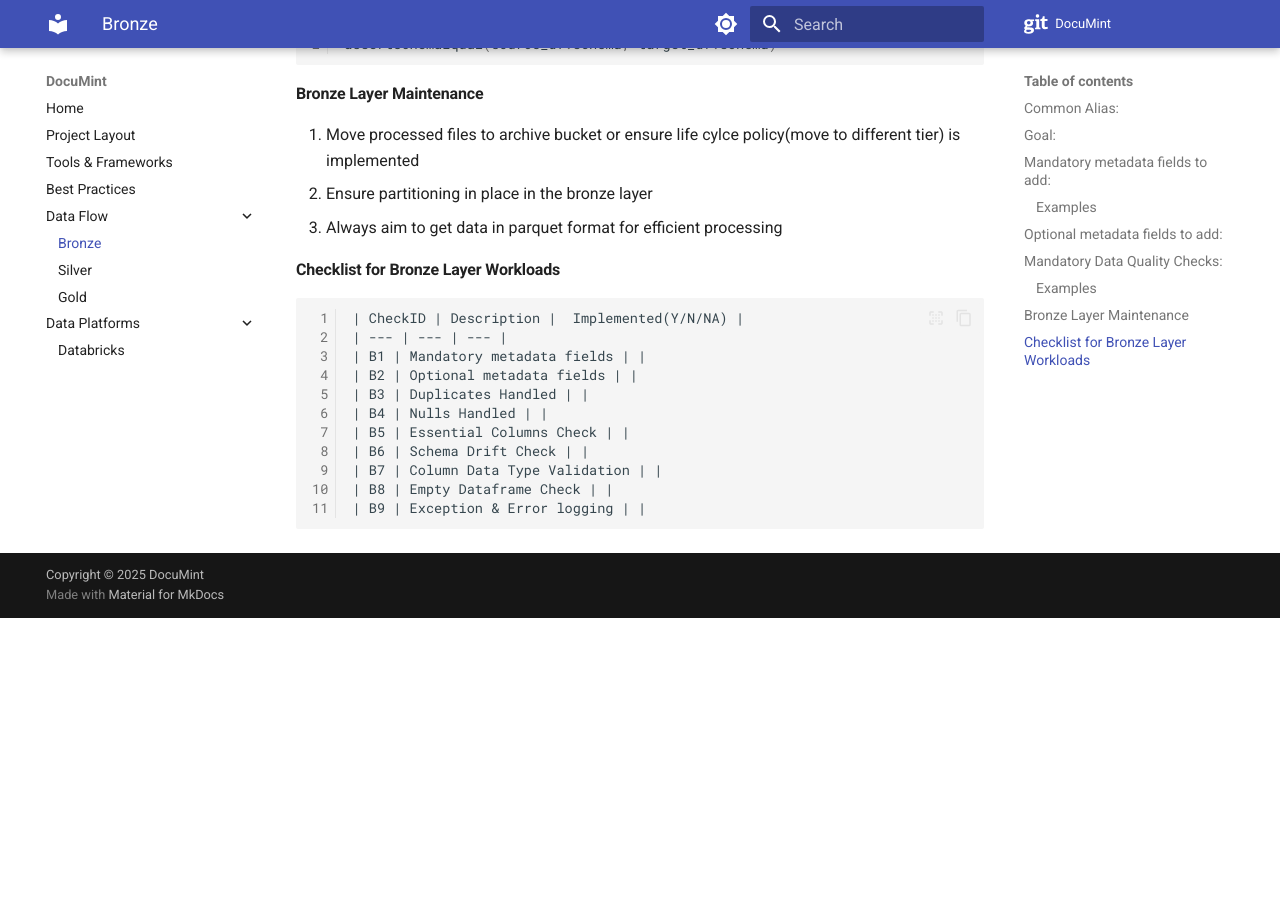
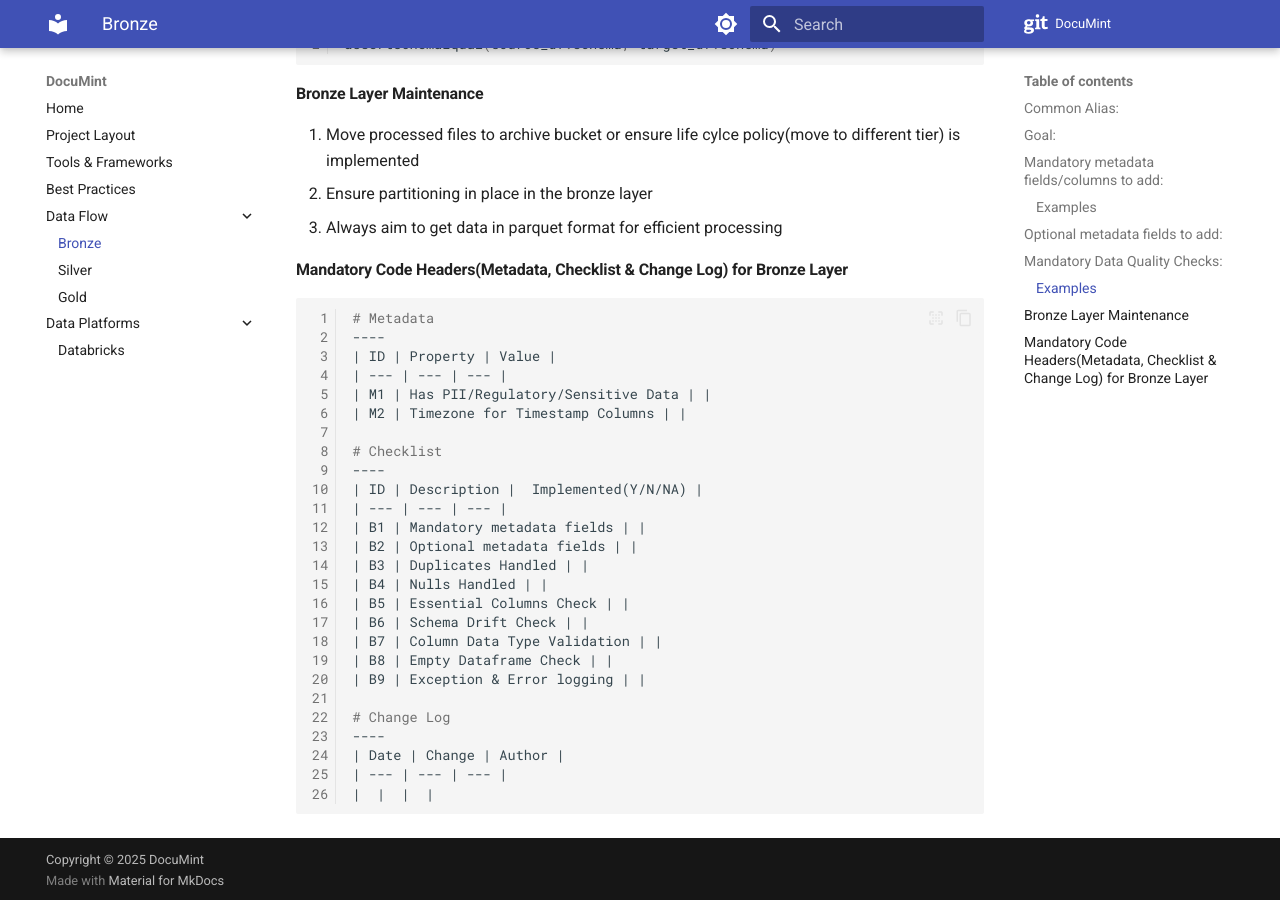
Before and after one commit to g-kannan/documint, an MkDocs documentation site: the page built from docs/03_DataLayers/02_Bronze/Bronze.md, in a window 1280 px wide and 900 px high, scrolled down 1182 px. Built offline with MkDocs 1.6.1 and Material for MkDocs 9.7.7, drawn with Linux system fonts in a browser that asks for light colours; comment, search, counter and statistics services are not loaded; before the commit the page ends 1800 px from its top, so only the background shows below that; some of the changed text lies outside the part shown.

Commit message:
Enhance documentation for Bronze layer: update mandatory metadata fields, add checklist and change log sections, and improve formatting. Update Databricks documentation with observability tasks and data tests flowchart. Modify mkdocs configuration to support mermaid diagrams and ensure proper plugin integration. Add new Observability documentation file.

````diff
--- a/docs/03_DataLayers/02_Bronze/Bronze.md
+++ b/docs/03_DataLayers/02_Bronze/Bronze.md
@@ -4,7 +4,7 @@ Landing Zone, Ingestion Layer, Staging Layer
 #### Goal:
 The Bronze layer is where we land all the data from external source systems. The table structures in this layer correspond to the source system table structures "as-is," along with any additional metadata columns that capture the load date/time, process ID, etc. The focus in this layer is quick Change Data Capture and the ability to provide an historical archive of source (cold storage), data lineage, auditability, reprocessing if needed without rereading the data from the source system.
 
-#### Mandatory metadata fields to add:
+#### Mandatory metadata fields/columns to add:
 
 1. Load Timestamp with timezone
 2. Type of update(insert,update,delete for CDC)
@@ -73,10 +73,19 @@ The Bronze layer is where we land all the data from external source systems. The
 2. Ensure partitioning in place in the bronze layer
 3. Always aim to get data in parquet format for efficient processing
 
+#### Mandatory Code Headers(Metadata, Checklist & Change Log) for Bronze Layer
 
-#### Checklist for Bronze Layer Workloads
-```
-| CheckID | Description |  Implemented(Y/N/NA) |
+``` markdown
+# Metadata
+----
+| ID | Property | Value |
+| --- | --- | --- |
+| M1 | Has PII/Regulatory/Sensitive Data | |
+| M2 | Timezone for Timestamp Columns | |
+
+# Checklist
+----
+| ID | Description |  Implemented(Y/N/NA) |
 | --- | --- | --- |
 | B1 | Mandatory metadata fields | |
 | B2 | Optional metadata fields | |
@@ -87,4 +96,10 @@ The Bronze layer is where we land all the data from external source systems. The
 | B7 | Column Data Type Validation | |
 | B8 | Empty Dataframe Check | |
 | B9 | Exception & Error logging | |
+
+# Change Log
+----
+| Date | Change | Author |
+| --- | --- | --- |
+|  |  |  |
 ```
--- a/mkdocs.yml
+++ b/mkdocs.yml
@@ -13,7 +13,11 @@ markdown_extensions:
       line_spans: true
   - pymdownx.inlinehilite
   - pymdownx.snippets
-  - pymdownx.superfences
+  - pymdownx.superfences:
+      custom_fences:
+        - name: mermaid
+          class: mermaid
+          format: !!python/name:mermaid2.fence_mermaid_custom
   - pymdownx.tabbed:
       alternate_style: true
 theme:
@@ -48,6 +52,7 @@ plugins:
   - tags
   - open-in-new-tab
   - search
+  - mermaid2
 copyright: Copyright &copy; 2025 DocuMint
 nav:
   - Home: index.md
--- a/requirements.txt
+++ b/requirements.txt
@@ -1,2 +1,3 @@
 mkdocs-material
 mkdocs-open-in-new-tab
+mkdocs-mermaid2-plugin
````
Also changed, not shown: docs/05_Data_Platforms/Databricks.md (+15 -0 lines), docs/05_Data_Platforms/Observability.md (added).
